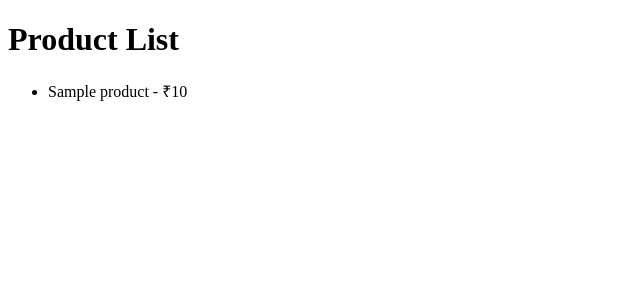
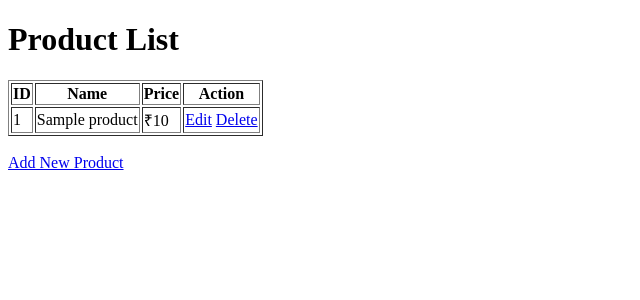
Before and after one commit to ajaysingh-cs/week-2-django-training, a Django app: template templates/home.html in a window 1280 px wide. Shown: the top 300 px of the page, without its empty margins (0-640 px from the left). Run offline with Django 5.2, Linux system fonts and the light colour scheme; the template is opened without the code that fills it: values that come from a table or form of the project are taken from there, others are empty; tables that the repository leaves empty hold one stand-in row (values such as "Sample post").

Commit message:
Implemented CRUD operations and Django authentication

```diff
--- a/django_learning/settings.py
+++ b/django_learning/settings.py
@@ -121,3 +121,6 @@ STATIC_URL = 'static/'
 # https://docs.djangoproject.com/en/5.2/ref/settings/#default-auto-field
 
 DEFAULT_AUTO_FIELD = 'django.db.models.BigAutoField'
+LOGIN_REDIRECT_URL = '/home/'
+LOGOUT_REDIRECT_URL = '/login/'
+LOGIN_URL = '/login/'
--- a/django_learning/urls.py
+++ b/django_learning/urls.py
@@ -17,8 +17,24 @@ Including another URLconf
 from django.contrib import admin
 from django.urls import path
 from .views import home
+from core.views import add_product, update_product, delete_product
+from django.contrib.auth import views as auth_views
 
 urlpatterns = [
     path('admin/', admin.site.urls),
-     path('home/', home),
+    path('home/', home),
+    path('add-product/', add_product),
+    path('update-product/<int:id>/', update_product),
+    path('delete-product/<int:id>/', delete_product),
+    path(
+    'login/',
+    auth_views.LoginView.as_view(template_name='login.html'),
+    name='login'
+),
+
+path(
+    'logout/',
+    auth_views.LogoutView.as_view(),
+    name='logout'
+),
 ]
--- a/django_learning/views.py
+++ b/django_learning/views.py
@@ -1,6 +1,8 @@
 from django.shortcuts import render
 from core.models import Product
+from django.contrib.auth.decorators import login_required
 
+@login_required
 def home(request):
     products = Product.objects.all()
 
--- a/templates/home.html
+++ b/templates/home.html
@@ -7,11 +7,33 @@
 
 <h1>Product List</h1>
 
-<ul>
-{% for product in products %}
-    <li>{{ product.name }} - ₹{{ product.price }}</li>
-{% endfor %}
-</ul>
+<table border="1">
+    <tr>
+        <th>ID</th>
+        <th>Name</th>
+        <th>Price</th>
+        <th>Action</th>
+    </tr>
+
+    {% for product in products %}
+    <tr>
+        <td>{{ product.id }}</td>
+        <td>{{ product.name }}</td>
+        <td>₹{{ product.price }}</td>
+        <td>
+            <a href="/update-product/{{ product.id }}/">Edit</a>
+             <a href="/delete-product/{{ product.id }}/">
+        Delete
+    </a>
+        </td>
+    </tr>
+    {% endfor %}
+
+</table>
+
+<br>
+
+<a href="/add-product/">Add New Product</a>
 
 </body>
 </html>
```
Also changed, not shown: core/forms.py (added, +7 -0 lines), core/views.py (+35 -3 lines), templates/add_product.html (added, +20 -0 lines), templates/login.html (added, +20 -0 lines).
